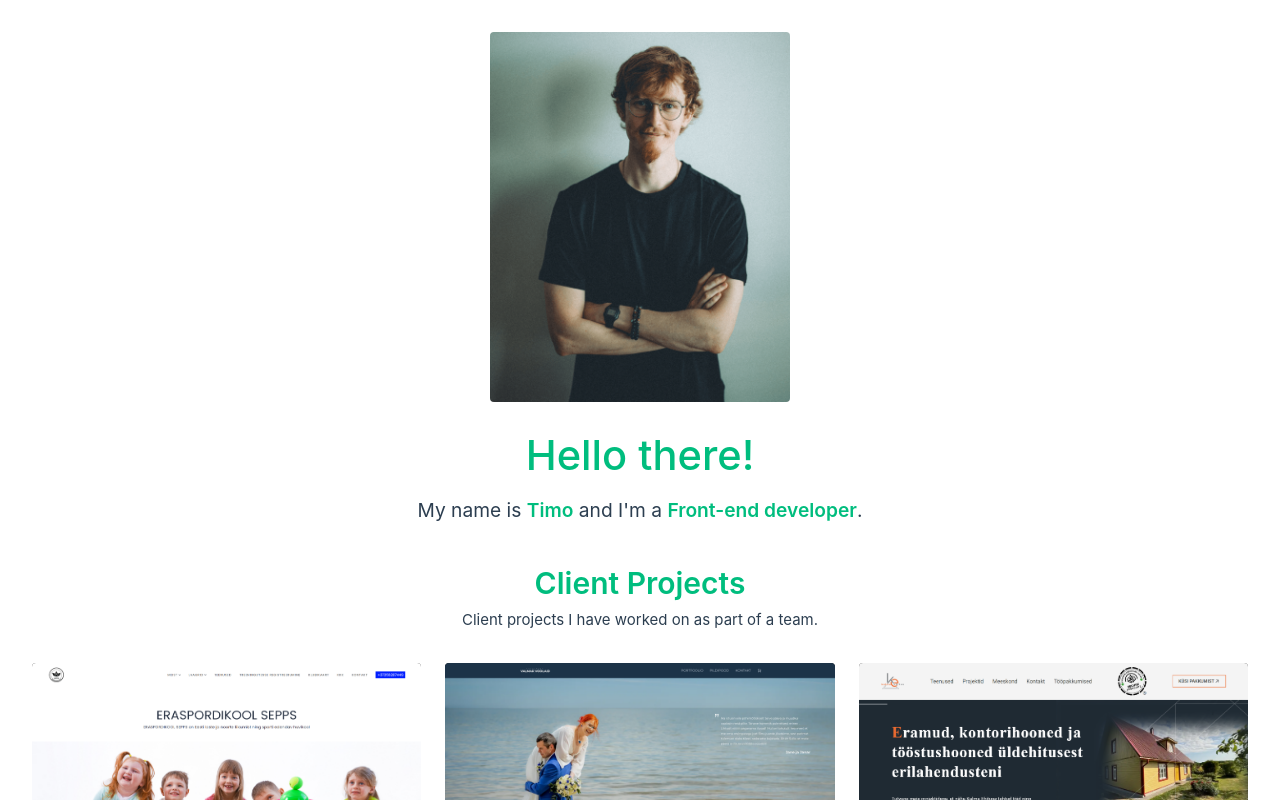
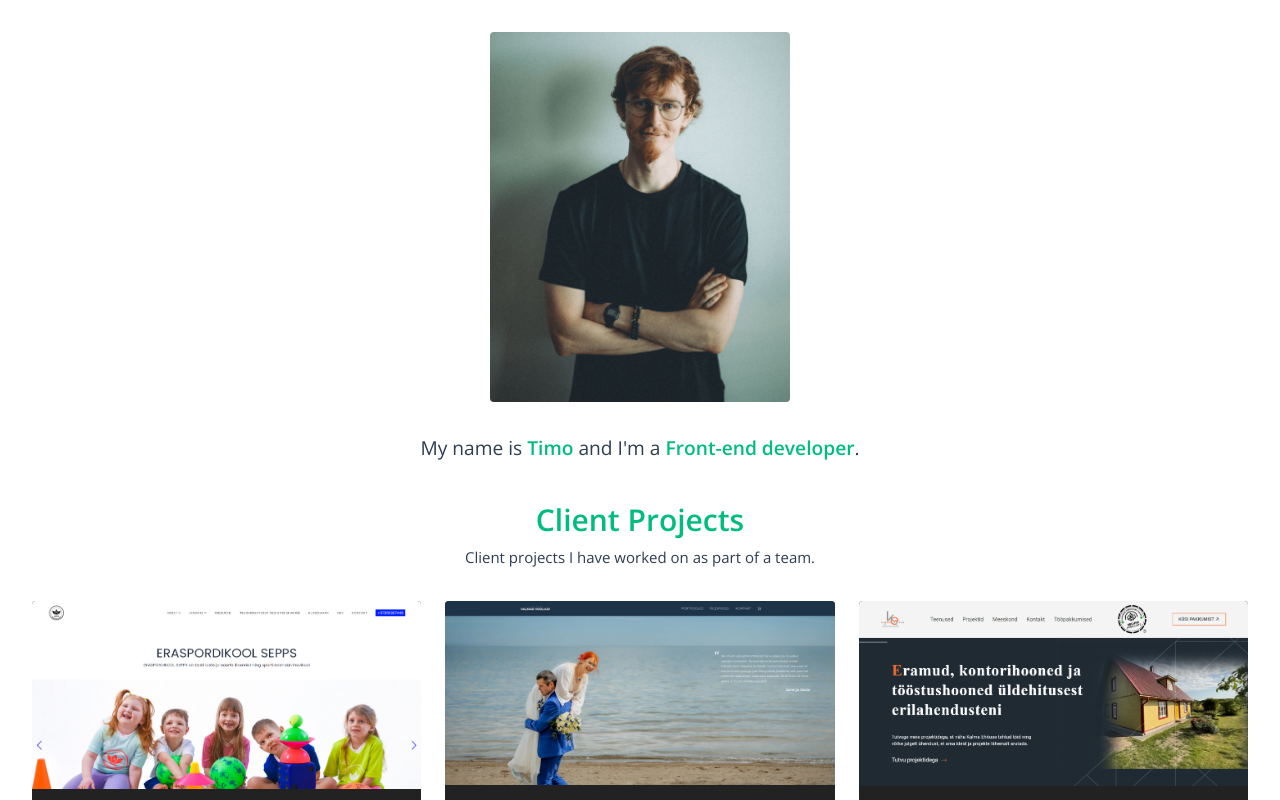
Before and after one commit to TimTimDev/dev-portfolio, a Vue app: page / in a window 1280 px wide. Shown: the top 800 px of the page. Built offline with nearby package versions, Linux system fonts and the light colour scheme.

Commit message:
changed font to sans

```diff
--- a/src/App.vue
+++ b/src/App.vue
@@ -15,8 +15,8 @@
 
   </header>
   -->
-  <div class="flex flex-col items-center text-center">
-    <HelloWorld msg="Hello there!" />
+  <div class="flex flex-col items-center text-center font-sans">
+    <HelloWorld />
     <Projects />
     <LogoCarousel />
 
```
